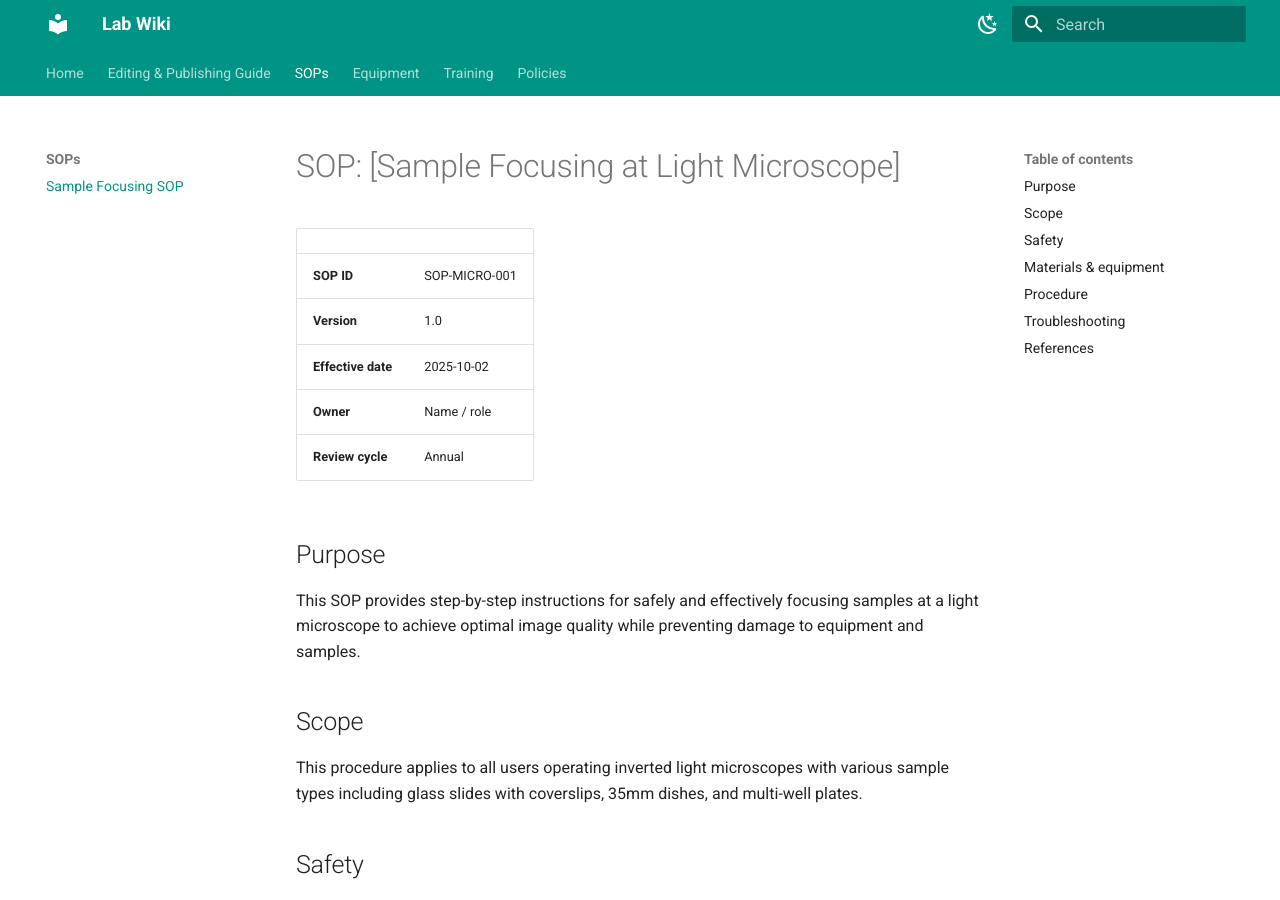
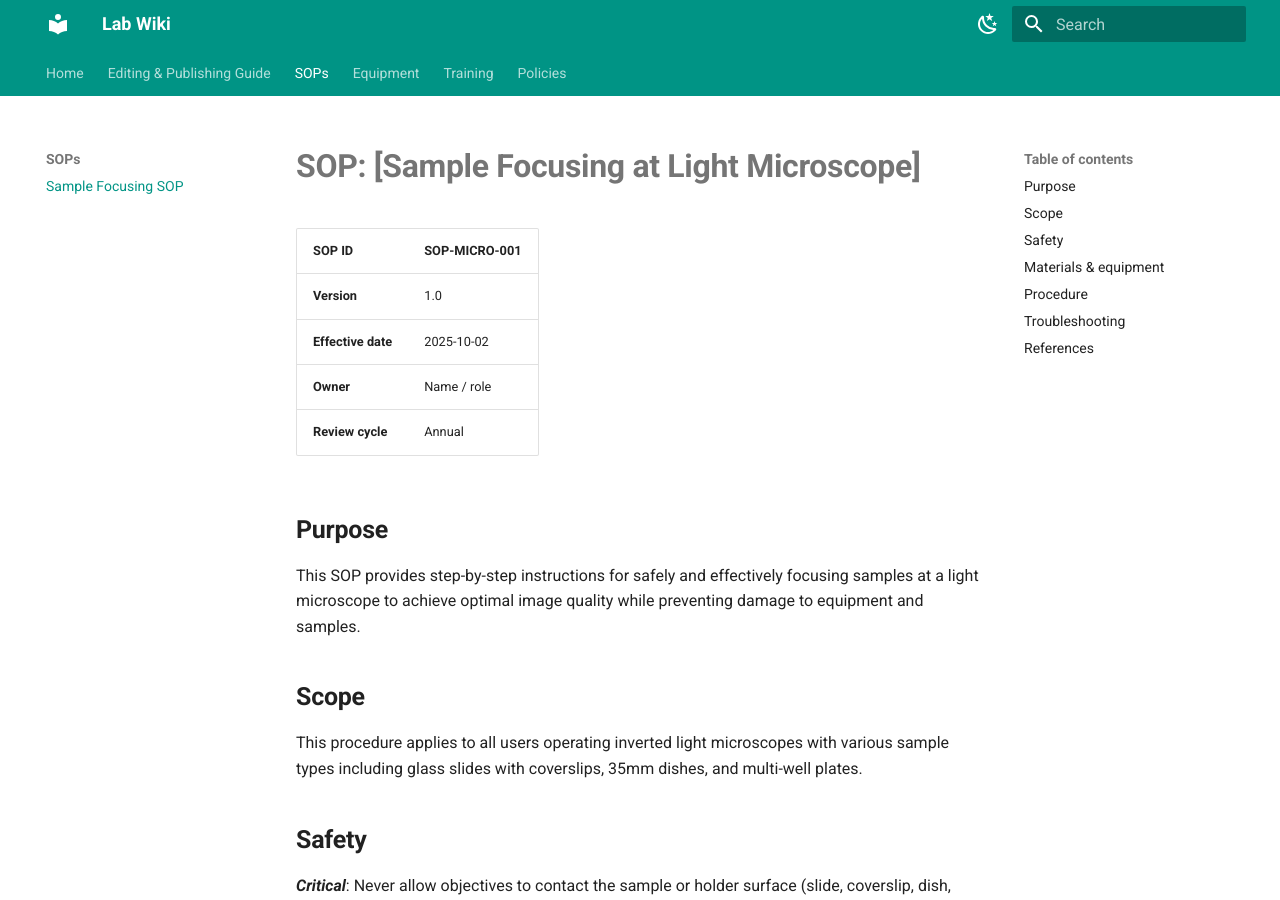
Before and after one commit to IDMMicroscopy/lab-wiki, an MkDocs documentation site: the page built from docs/sops/Sample-focusing-sop.md, in a window 1280 px wide and 900 px high. Built offline with MkDocs 1.6.1 and Material for MkDocs 9.7.7, drawn with Linux system fonts in a browser that asks for light colours.

Commit message:
Update
Header changes to SOP

```diff
--- a/docs/sops/Sample-focusing-sop.md
+++ b/docs/sops/Sample-focusing-sop.md
@@ -1,22 +1,22 @@
-# SOP: [Sample Focusing at Light Microscope]
+# **SOP: [Sample Focusing at Light Microscope]**
 
-|                    |               |
+
+| **SOP ID**         | SOP-MICRO-001 |
 | ------------------ | ------------- |
-| **SOP ID**         | SOP-MICRO-001 |
 | **Version**        | 1.0           |
 | **Effective date** | 2025-10-02    |
 | **Owner**          | Name / role   |
 | **Review cycle**   | Annual        |
 
-## Purpose
+## **Purpose**
 
 This SOP provides step-by-step instructions for safely and effectively focusing samples at a light microscope to achieve optimal image quality while preventing damage to equipment and samples.
 
-## Scope
+## **Scope**
 
 This procedure applies to all users operating inverted light microscopes with various sample types including glass slides with coverslips, 35mm dishes, and multi-well plates.
 
-## Safety
+## **Safety**
 
 ***Critical***: Never allow objectives to contact the sample or holder surface (slide, coverslip, dish, etc.) directly
 
@@ -44,7 +44,7 @@ This procedure applies to all users operating inverted light microscopes with
 
 - Complete loss of sample
 
-## Materials & equipment
+## **Materials & equipment**
 
 - Inverted light microscope
 
@@ -74,7 +74,7 @@ This procedure applies to all users operating inverted light microscopes with
 
 - If using multi-well plates: Depending on the microscope and imaging objective used, you may not be able to image samples in the outmost wells (1-2 rows and columns, in a 96 well-plate).
 
-## Procedure
+## **Procedure**
 
 1. **Initial Setup**
 
@@ -282,7 +282,7 @@ Lower objective until immersion media contact is *just* lost, the repeat the f
 
 - Complete sample loss
 
-## Troubleshooting
+## **Troubleshooting**
 
 | Issue                      | Likely cause             | Fix                             |
 | -------------------------- | ------------------------ | ------------------------------- |
@@ -291,6 +291,6 @@ Lower objective until immersion media contact is *just* lost, the repeat the f
 | Oil bubbles in image       | Air in immersion oil     | Remove and reapply oil          |
 | Sample moving during focus | Improper sample securing | Adjust sample holder            |
 
-## References
+## **References**
 
 - Related SOPs, manufacturer manuals, or publications
```
Also changed, not shown: docs/.obsidian/workspace.json.
